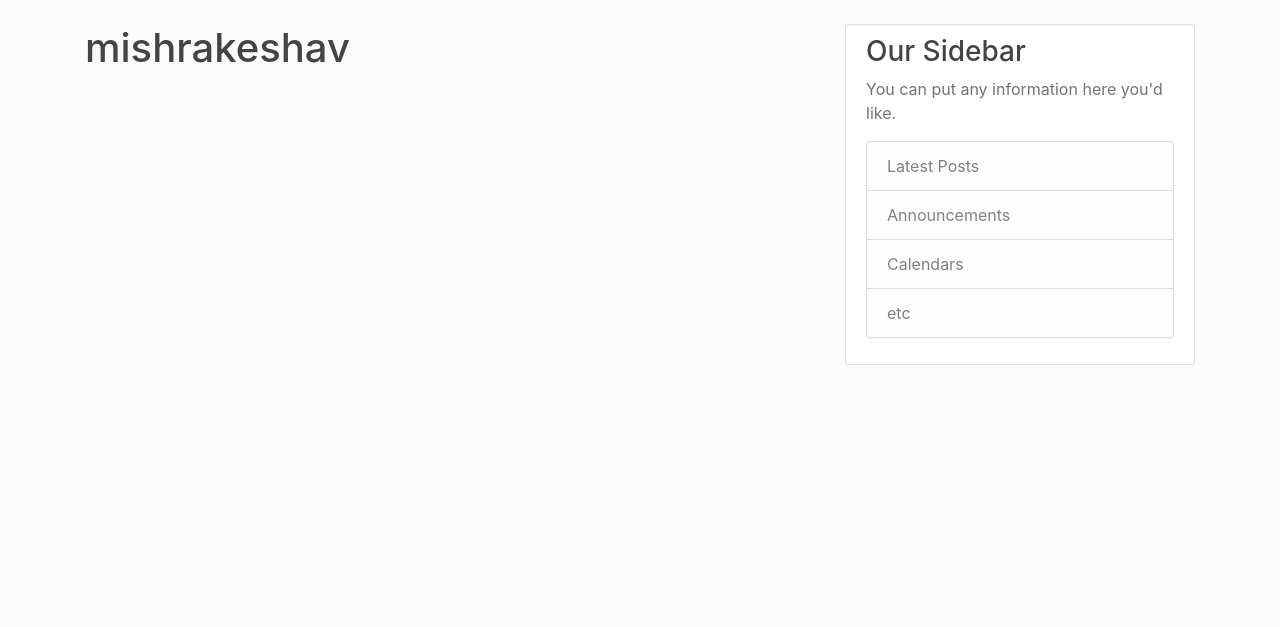
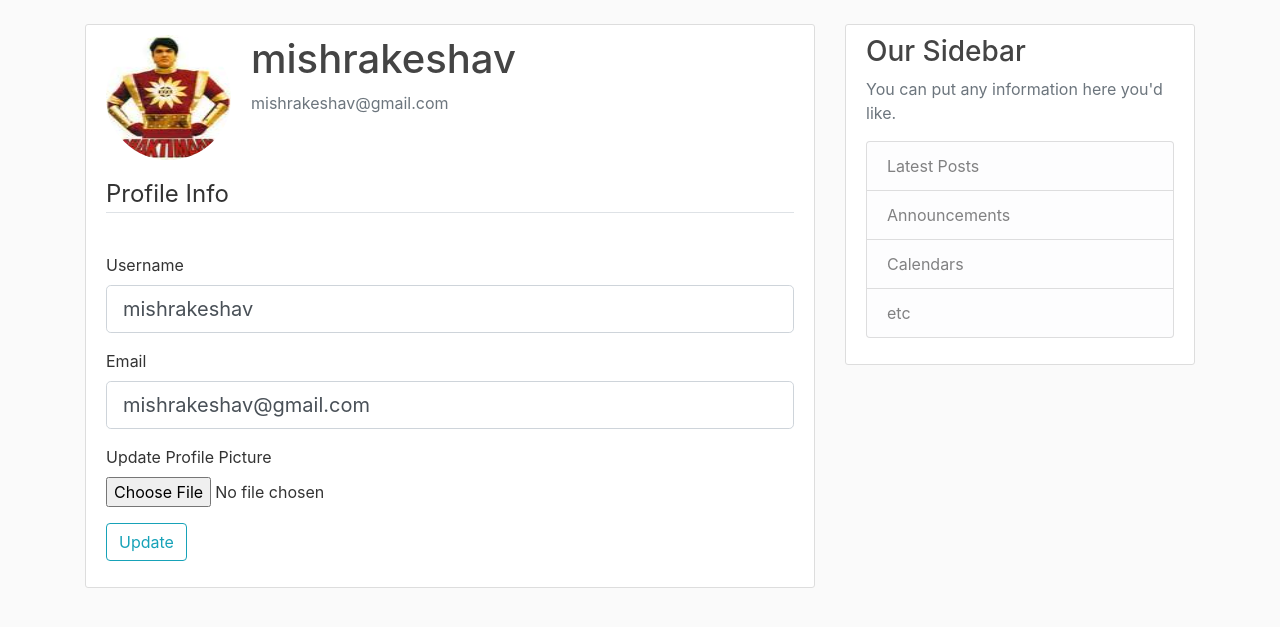
Before and after one commit to mishrakeshav/Flask-Blog-Application, a Flask app: page /account in a window 1280 px wide. Shown: the part 56-683 px from the top of the page. Run offline with Flask 2, Linux system fonts and the light colour scheme; a user stored in the database is signed in; some libraries are stand-ins or nearby versions.

Commit message:
Account Info

```diff
--- a/flaskblog/forms.py
+++ b/flaskblog/forms.py
@@ -1,4 +1,6 @@
 from flask_wtf import FlaskForm
+from flask_login import current_user
+from flask_wtf.file import FileField,FileAllowed
 from wtforms import StringField, PasswordField, SubmitField, BooleanField
 from wtforms.validators import DataRequired, Length, Email, EqualTo, ValidationError
 from flaskblog.models import User
@@ -43,3 +45,26 @@ class LoginForm(FlaskForm):
     remember = BooleanField('Remember Me')
 
     submit = SubmitField('Login')
+
+class UpdateAccountForm(FlaskForm):
+    username = StringField('Username',
+         validators = [DataRequired(), Length(min = 2, max = 20)])
+
+    email = StringField('Email',
+        validators = [DataRequired(), Email()])
+    picture = FileField('Update Profile Picture', validators=[FileAllowed(['jpg', 'png'])])
+
+    submit = SubmitField('Update')
+
+    def validate_username(self,username):
+        if username.data != current_user.username:
+            user = User.query.filter_by(username = username.data).first()
+
+            if user:
+                raise ValidationError("That username is taken. Please choose a different one.")
+    def validate_email(self,email):
+        if email.data != current_user.email:
+            user = User.query.filter_by(email = email.data).first()
+
+            if user:
+                raise ValidationError("That email is taken. Please choose a different one.")
--- a/flaskblog/routes.py
+++ b/flaskblog/routes.py
@@ -1,5 +1,8 @@
+import secrets
+import os
+from PIL import Image
 from flask import render_template,url_for,flash,redirect,request
-from flaskblog.forms import RegistrationForm, LoginForm
+from flaskblog.forms import RegistrationForm, LoginForm, UpdateAccountForm
 from flaskblog.models import User,Post
 from flaskblog import app, db, bcrypt
 from flask_login import login_user, current_user, logout_user, login_required
@@ -66,7 +69,36 @@ def logout():
     logout_user()
     return redirect(url_for('home'))
 
-@app.route("/account")
+def save_picture(form_picture):
+    random_hex = secrets.token_hex(8)
+    _, f_ext = os.path.splitext(form_picture.filename)
+    picture_fn = random_hex + f_ext
+    picture_path = os.path.join(app.root_path , 'static/profile_pics' , picture_fn)
+
+
+    output_size = (125,125)
+    i = Image.open(form_picture)
+    i.thumbnail(output_size)
+    i.save(picture_path)
+
+    return picture_fn
+
+
+@app.route("/account",methods = ['GET','POST'])
 @login_required
 def account():
-    return render_template('account.html',title = 'Account')
+    form = UpdateAccountForm()
+    if form.validate_on_submit():
+
+        if form.picture.data:
+            picture_file = save_picture(form.picture.data)
+            current_user.image_file = picture_file
+        current_user.username = form.username.data
+        current_user.email = form.email.data
+        db.session.commit()
+        flash('Your account has been updated!', 'success')
+    elif request.method == 'GET':
+        form.username.data = current_user.username
+        form.email.data = current_user.email
+    image_file = url_for('static',filename = 'profile_pics/' + current_user.image_file)
+    return render_template('account.html',title = 'Account', image_file = image_file, form = form)
--- a/flaskblog/templates/account.html
+++ b/flaskblog/templates/account.html
@@ -2,5 +2,60 @@
 
 
 {% block content %}
-    <h1>{{ current_user.username }}</h1>
+    <div class="content-section">
+        <div class="media">
+        <img class="rounded-circle account-img" src="{{ image_file }}">
+        <div class="media-body">
+            <h2 class="account-heading">{{ current_user.username }}</h2>
+            <p class="text-secondary">{{ current_user.email }}</p>
+        </div>
+        </div>
+        <!-- FORM HERE -->
+        <form action="" method = "POST" enctype="multipart/form-data">
+            {{ form.hidden_tag() }}
+            <fieldset class = "form-group">
+                <legend class = "border-bottom mb-4">Profile Info</legend>
+            </fieldset>
+            <div class="form-group">
+                {{ form.username.label(class = "form-control-label") }}
+
+                {% if form.username.errors %}
+                    {{ form.username(class = "form-control form-control-lg is-invalid") }}
+                    <div class = "invalid-feedback">
+                        {% for error in form.username.errors %}
+                            <span>{{ error }}</span>
+                        {% endfor %}
+                    </div>
+                {% else %}
+                    {{ form.username(class = "form-control form-control-lg") }}
+                {% endif %}
+            </div>
+            <div class="form-group">
+                {{ form.email.label(class = "form-control-label") }}
+                {% if form.email.errors %}
+                    {{ form.email(class = "form-control form-control-lg is-invalid") }}
+                    <div class = "invalid-feedback">
+                        {% for error in form.email.errors %}
+                            <span>{{ error }}</span>
+                        {% endfor %}
+                    </div>
+                {% else %}
+                    {{ form.email(class = "form-control form-control-lg") }}
+                {% endif %}
+            </div>
+            <div class="form-group">
+                {{ form.picture.label() }}
+                {{ form.picture(class="form-control-file") }}
+                {% if form.picture.errors %}
+                    {% for error in form.picture.errors %}
+                        <span class="text-danger">{{ error }}</span><br>
+                    {% endfor %}
+                {% endif %}
+            </div>
+            <div class="form-group">
+                {{ form.submit(class = "btn btn-outline-info") }}
+            </div>
+        </form>
+    </div>
+
 {% endblock content%}
--- a/notes.txt
+++ b/notes.txt
@@ -50,3 +50,5 @@ True
 
 Extension for managing session for login and logout
 >>>pip install flask-login
+
+>>>pip install Pillow
```
Also changed, not shown: flaskblog/site.db, flaskblog/static/profile_pics/077f679e9c06845b.JPG (added), flaskblog/static/profile_pics/30e1c083360260a2.jpg (added), flaskblog/static/profile_pics/97a87f5874eff76a.JPG (added), flaskblog/static/profile_pics/default.jpg (added).
